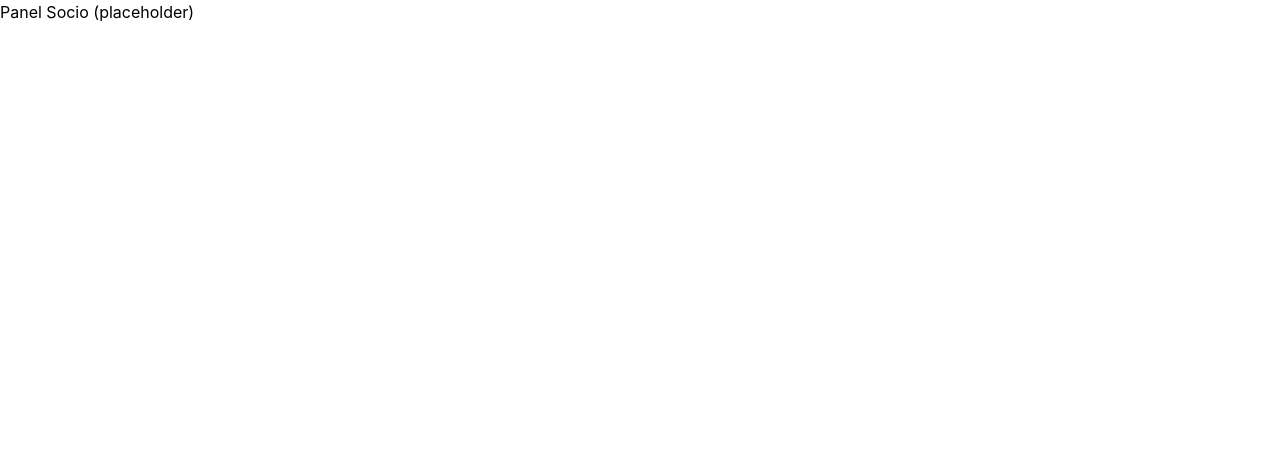
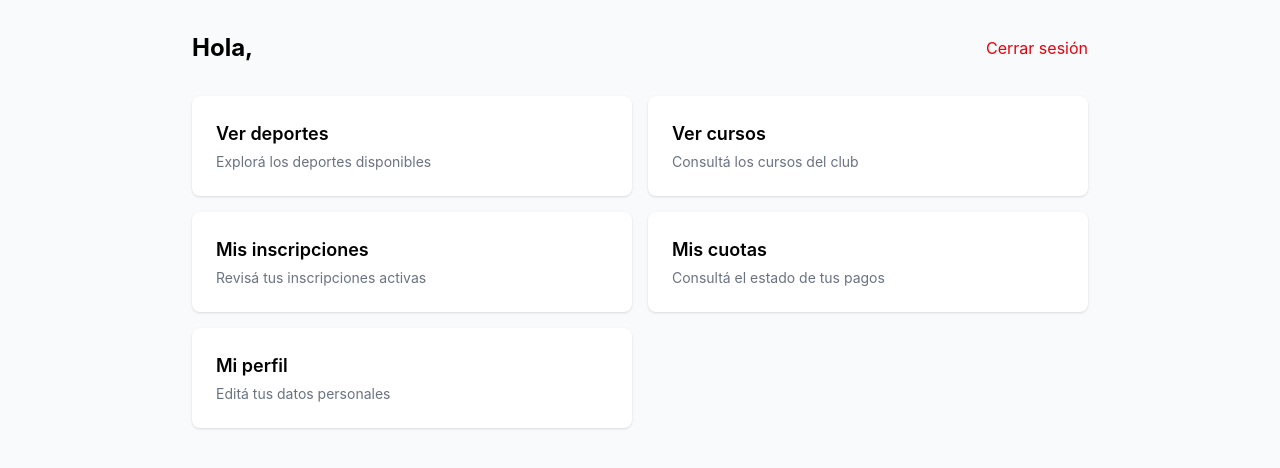
Before and after one commit to LucasUlla/Frontend-TP-DSW, a React (Vite) app: page /socio in a window 1280 px wide. Shown: the top 468 px of the page. Built offline with nearby package versions, Linux system fonts and the light colour scheme; sample sign-in values are in the browser's storage.

Commit message:
Agregado menú principal (cambios front y back)

```diff
--- /dev/null
+++ b/src/features/menu/MenuAdmin.tsx
@@ -0,0 +1,50 @@
+import { useNavigate } from 'react-router-dom'
+import { useAuthStore } from '../../modules/auth/authStore.ts'
+
+const adminOptions = [
+  { label: 'Clientes', path: '/admin/clients', description: 'Gestioná socios y administradores' },
+  { label: 'Deportes', path: '/admin/sports', description: 'Alta, baja y modificación de deportes' },
+  { label: 'Cursos', path: '/admin/courses', description: 'Gestioná los cursos ofrecidos' },
+  { label: 'Precios', path: '/admin/prices', description: 'Configurá precios y tarifas' },
+  { label: 'Inscripciones', path: '/admin/inscriptions', description: 'Revisá inscripciones de socios' },
+  { label: 'Cuotas', path: '/admin/fees', description: 'Gestioná cuotas y pagos' },
+]
+
+export default function MenuAdmin() {
+  const navigate = useNavigate()
+  const { client, logout } = useAuthStore()
+
+  const handleLogout = () => {
+    logout()
+    navigate('/login')
+  }
+
+  return (
+    <div className="min-h-screen bg-gray-50 p-8">
+      <div className="max-w-4xl mx-auto">
+        <div className="flex justify-between items-center mb-8">
+          <h1 className="text-2xl font-bold">Panel de administración — {client?.name}</h1>
+          <button
+            onClick={handleLogout}
+            className="text-red-600 hover:underline"
+          >
+            Cerrar sesión
+          </button>
+        </div>
+
+        <div className="grid grid-cols-1 sm:grid-cols-3 gap-4">
+          {adminOptions.map((option) => (
+            <button
+              key={option.path}
+              onClick={() => navigate(option.path)}
+              className="bg-white p-6 rounded-lg shadow hover:shadow-md transition text-left"
+            >
+              <h2 className="font-semibold text-lg">{option.label}</h2>
+              <p className="text-gray-500 text-sm mt-1">{option.description}</p>
+            </button>
+          ))}
+        </div>
+      </div>
+    </div>
+  )
+}
--- /dev/null
+++ b/src/features/menu/MenuSocio.tsx
@@ -0,0 +1,49 @@
+import { useNavigate } from 'react-router-dom'
+import { useAuthStore } from '../../modules/auth/authStore.ts'
+
+const socioOptions = [
+  { label: 'Ver deportes', path: '/socio/sports', description: 'Explorá los deportes disponibles' },
+  { label: 'Ver cursos', path: '/socio/courses', description: 'Consultá los cursos del club' },
+  { label: 'Mis inscripciones', path: '/socio/inscriptions', description: 'Revisá tus inscripciones activas' },
+  { label: 'Mis cuotas', path: '/socio/fees', description: 'Consultá el estado de tus pagos' },
+  { label: 'Mi perfil', path: '/socio/profile', description: 'Editá tus datos personales' },
+]
+
+export default function MenuSocio() {
+  const navigate = useNavigate()
+  const { client, logout } = useAuthStore()
+
+  const handleLogout = () => {
+    logout()
+    navigate('/login')
+  }
+
+  return (
+    <div className="min-h-screen bg-gray-50 p-8">
+      <div className="max-w-4xl mx-auto">
+        <div className="flex justify-between items-center mb-8">
+          <h1 className="text-2xl font-bold">Hola, {client?.name}</h1>
+          <button
+            onClick={handleLogout}
+            className="text-red-600 hover:underline"
+          >
+            Cerrar sesión
+          </button>
+        </div>
+
+        <div className="grid grid-cols-1 sm:grid-cols-2 gap-4">
+          {socioOptions.map((option) => (
+            <button
+              key={option.path}
+              onClick={() => navigate(option.path)}
+              className="bg-white p-6 rounded-lg shadow hover:shadow-md transition text-left"
+            >
+              <h2 className="font-semibold text-lg">{option.label}</h2>
+              <p className="text-gray-500 text-sm mt-1">{option.description}</p>
+            </button>
+          ))}
+        </div>
+      </div>
+    </div>
+  )
+}
--- a/src/modules/auth/LoginPage.tsx
+++ b/src/modules/auth/LoginPage.tsx
@@ -25,15 +25,18 @@ export default function LoginPage() {
     setApiError(null)
     try {
       const res = await loginRequest(data.email, data.password)
-      const { client, token } = res.data.data
+      const dataResponse = res.data.data
+      const client = 'client' in dataResponse ? dataResponse.client : dataResponse
+      const token = 'token' in dataResponse ? dataResponse.token : null
+
       setAuth(client, token)
       navigate(client.type_user === 'Admin' ? '/admin' : '/socio')
     } catch (err) {
-        if (axios.isAxiosError(err) && err.response?.status === 401) {
-        setApiError('Email o contraseña incorrectos')
-    } else {
-      setApiError('Error al iniciar sesión. Intentá de nuevo.')
-    }
+      if (axios.isAxiosError(err) && err.response?.status === 401) {
+        setApiError('Email o contraseña incorrectas')
+      } else {
+        setApiError('Error al iniciar sesión. Intentá de nuevo.')
+      }
     }
   }
 
--- a/src/modules/auth/auth.api.ts
+++ b/src/modules/auth/auth.api.ts
@@ -1,13 +1,15 @@
 import api from '../../shared/lib/axios'
 import type { Client, ApiResponse } from '../../shared/types'
 
-interface LoginResponse {
+export interface LoginWithToken {
   client: Client
   token: string
 }
 
+export type LoginData = LoginWithToken | Client
+
 export const loginRequest = (email: string, password: string) =>
-  api.post<ApiResponse<LoginResponse>>('/clients/login', { email, password })
+  api.post<ApiResponse<LoginData>>('/clients/login', { email, password })
 
 export interface RegisterPayload {
   name: string
--- a/src/modules/auth/authStore.ts
+++ b/src/modules/auth/authStore.ts
@@ -1,31 +1,34 @@
 import { create } from 'zustand'
 import type { Client } from '../../shared/types'
 
-//Plantilla de store
 interface AuthState {
   client: Client | null
   token: string | null
   isAuthenticated: boolean
-  setAuth: (client: Client, token: string) => void
+  setAuth: (client: Client, token?: string | null) => void
   logout: () => void
 }
 
 export const useAuthStore = create<AuthState>((set) => {
+  const storedClient = localStorage.getItem('client')
   const storedToken = localStorage.getItem('token')
-  const storedClient = localStorage.getItem('client')
 
   return {
     client: storedClient ? JSON.parse(storedClient) : null,
-    token: storedToken,
-    isAuthenticated: !!storedToken,
-    setAuth: (client, token) => {
-      localStorage.setItem('token', token)
+    token: storedToken || null,
+    isAuthenticated: !!storedClient || !!storedToken,
+    setAuth: (client, token = null) => {
       localStorage.setItem('client', JSON.stringify(client))
-      set({ client, token, isAuthenticated: true })
+      if (token) {
+        localStorage.setItem('token', token)
+      } else {
+        localStorage.removeItem('token')
+      }
+      set({ client, token: token || null, isAuthenticated: true })
     },
     logout: () => {
+      localStorage.removeItem('client')
       localStorage.removeItem('token')
-      localStorage.removeItem('client')
       set({ client: null, token: null, isAuthenticated: false })
     },
   }
--- a/src/routes/AppRoutes.tsx
+++ b/src/routes/AppRoutes.tsx
@@ -2,6 +2,8 @@ import { Routes, Route, Navigate } from 'react-router-dom'
 import LoginPage from '../modules/auth/LoginPage'
 import RegisterPage from '../modules/auth/RegisterPage'
 import ProtectedRoute from './ProtectedRoute'
+import MenuAdmin from '../features/menu/MenuAdmin.tsx'
+import MenuSocio from '../features/menu/MenuSocio.tsx'
 
 export default function AppRoutes() {
   return (
@@ -9,12 +11,12 @@ export default function AppRoutes() {
       <Route path="/login" element={<LoginPage />} />
       <Route path="/register" element={<RegisterPage />} />
 
-      <Route element={<ProtectedRoute allowedRoles={['Admin']} />}>
-        <Route path="/admin" element={<div>Panel Admin (placeholder)</div>} />
+      <Route element={<ProtectedRoute allowedRoles={['Socio']} />}>
+        <Route path="/socio" element={<MenuSocio />} />
       </Route>
 
-      <Route element={<ProtectedRoute allowedRoles={['Socio']} />}>
-        <Route path="/socio" element={<div>Panel Socio (placeholder)</div>} />
+      <Route element={<ProtectedRoute allowedRoles={['Admin']} />}>
+        <Route path="/admin" element={<MenuAdmin />} />
       </Route>
 
       <Route path="/" element={<Navigate to="/login" replace />} />
```
Also changed, not shown: 1 other file (tests, documents, lock files or other folders).
